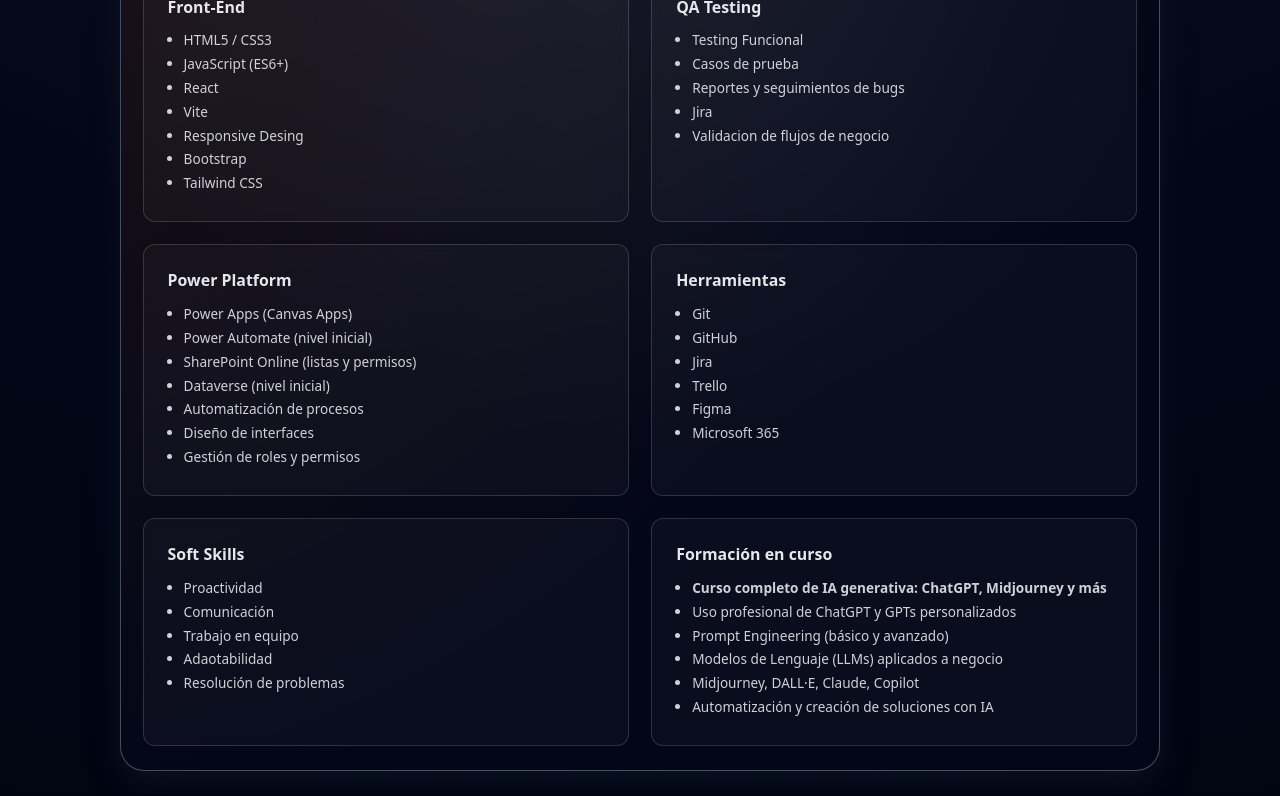
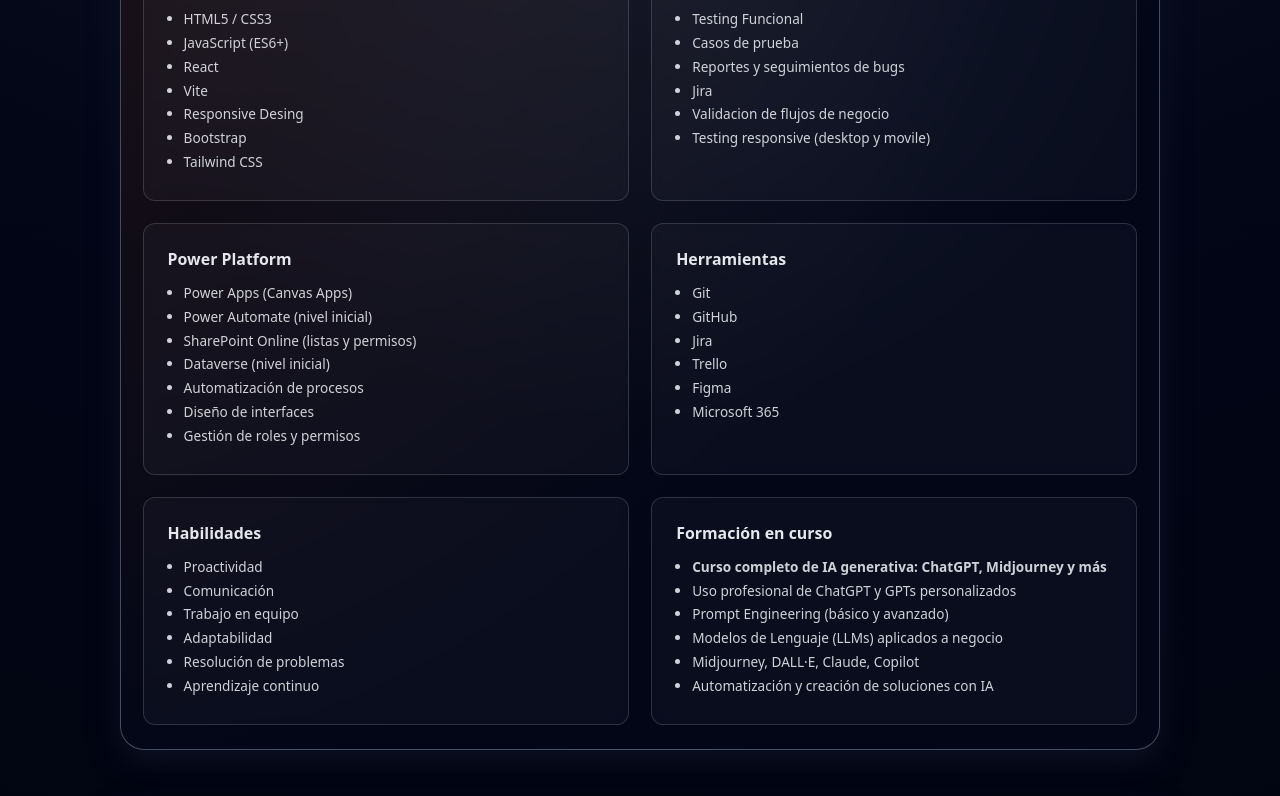
Before and after one commit to vmanacorda/PorfolioValentinaManacorda, a React (Vite) app: page / in a window 1280 px wide. Shown: the part 1300-2096 px from the top of the page. Built offline with nearby package versions, Linux system fonts and the light colour scheme.

Commit message:
Update Skills.jsx

```diff
--- a/src/components/Skills.jsx
+++ b/src/components/Skills.jsx
@@ -4,7 +4,6 @@
       <div className="section-header">
         <div className="section-title">
           <h2>Habilidades</h2>
-          <span>Mi stack técnico y herramientas principales.</span>
         </div>
       </div>
 
@@ -31,6 +30,7 @@
             <li>Reportes y seguimientos de bugs</li>
              <li>Jira</li>
              <li>Validacion de flujos de negocio</li>
+            <li>Testing responsive (desktop y movile)</li>
           </ul>
         </div>
 
@@ -60,13 +60,14 @@
         </div>
 
         <div className="skill-card">
-          <h3>Soft Skills</h3>
+          <h3>Habilidades</h3>
           <ul>
             <li>Proactividad</li>
             <li>Comunicación</li>
             <li>Trabajo en equipo</li>
-            <li>Adaotabilidad</li>
+            <li>Adaptabilidad</li>
             <li>Resolución de problemas</li>
+            <li>Aprendizaje continuo</li>
           </ul>
         </div>
 
```
